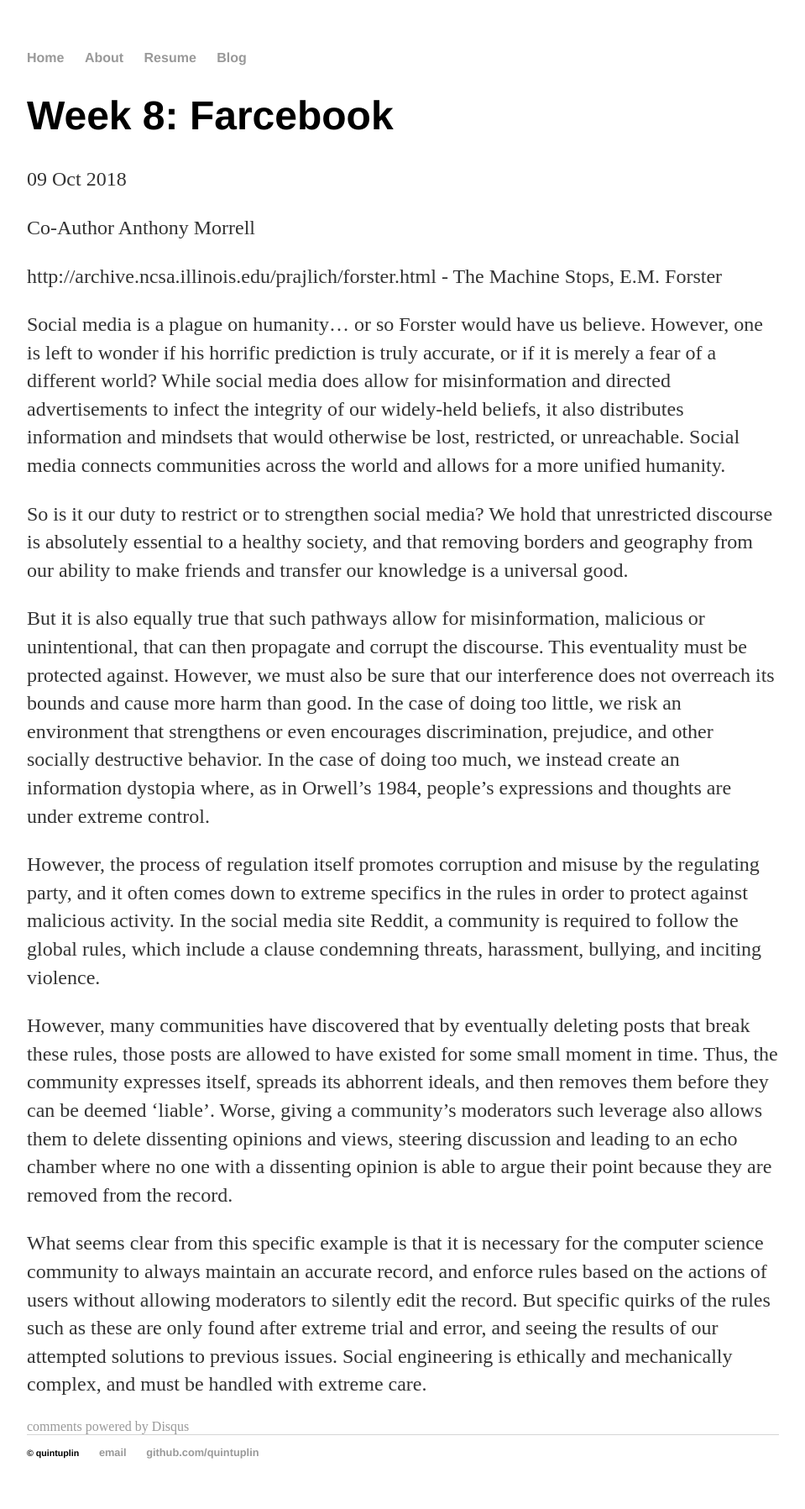
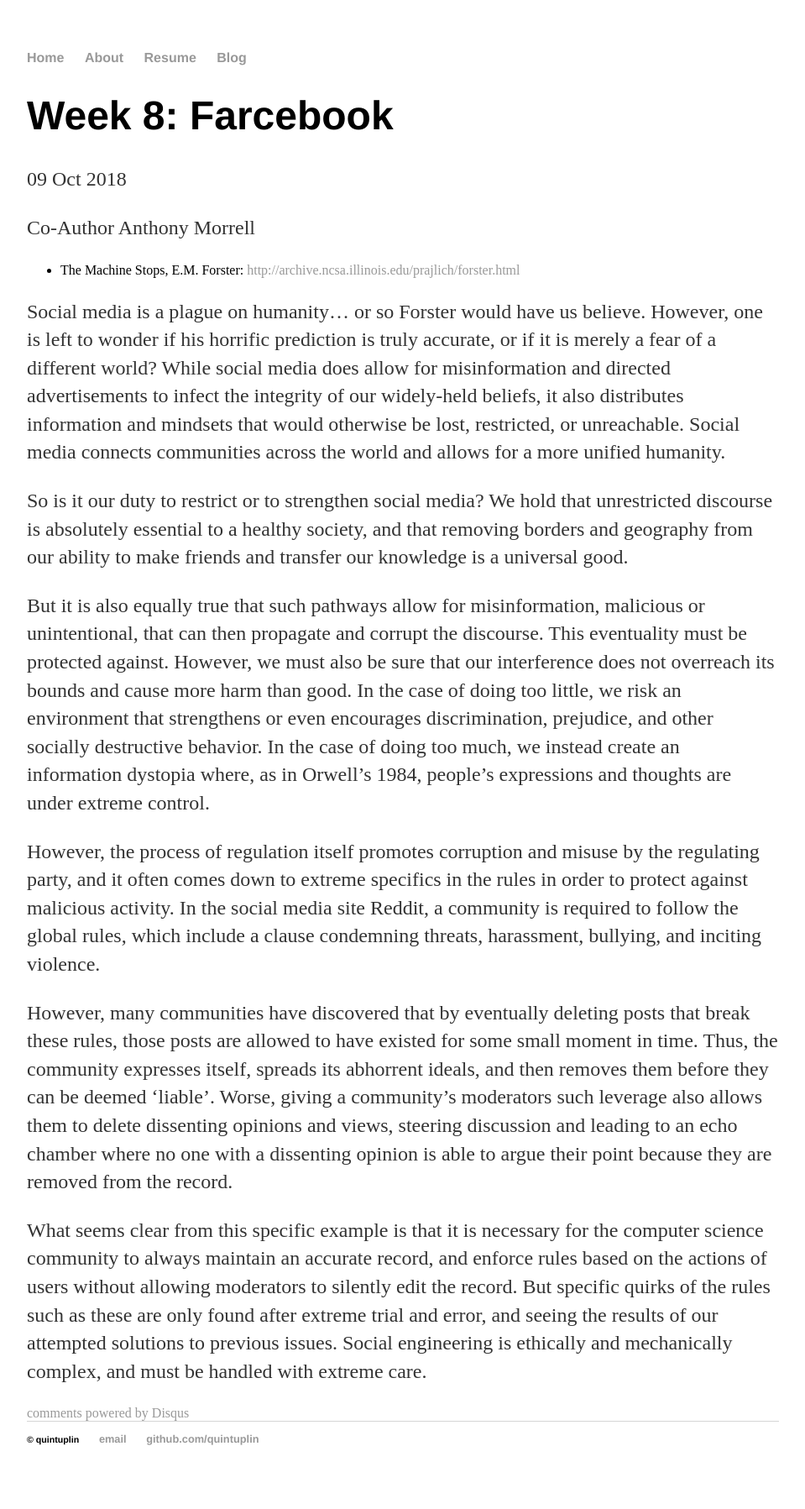
Before and after one commit to Quintuplin/quintuplin.github.io, a Jekyll site: the page built from _posts/2018-10-09-Farcebook.md, in a window 1280 px wide. Shown: the whole page at 84% size, without its empty margins (160-1119 px from the left). Built offline with Jekyll 4.4.1, drawn with Linux system fonts in a browser that asks for light colours; comment, search, counter and statistics services are not loaded.

```diff
--- a/_posts/2018-10-09-Farcebook.md
+++ b/_posts/2018-10-09-Farcebook.md
@@ -6,7 +6,7 @@ date: 2018-10-09
 
 Co-Author Anthony Morrell
 
-http://archive.ncsa.illinois.edu/prajlich/forster.html - The Machine Stops, E.M. Forster
+* The Machine Stops, E.M. Forster: <http://archive.ncsa.illinois.edu/prajlich/forster.html>
 
 Social media is a plague on humanity... or so Forster would have us believe. However, one is left to wonder if his horrific prediction is truly accurate, or if it is merely a fear of a different world? While social media does allow for misinformation and directed advertisements to infect the integrity of our widely-held beliefs, it also distributes information and mindsets that would otherwise be lost, restricted, or unreachable. Social media connects communities across the world and allows for a more unified humanity.
 
```
